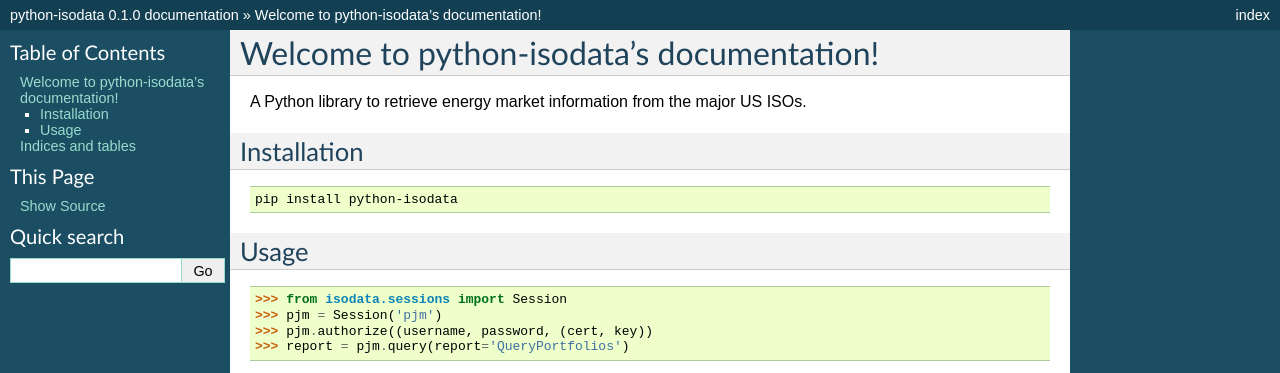
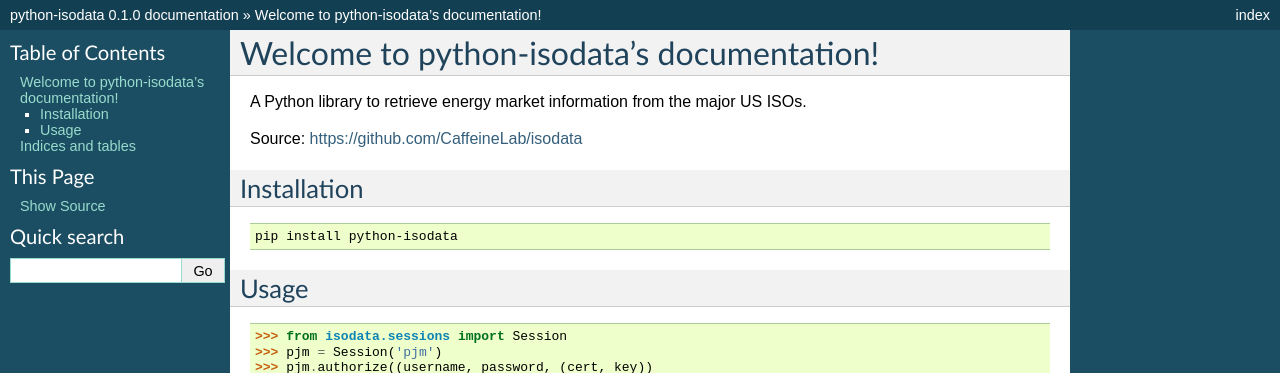
Before and after one commit to CaffeineLab/isodata, a Sphinx documentation site: the page built from docs/source/index.rst, in a window 1280 px wide, cut to the strip 0-373 px from the top of the page. Built offline with Sphinx 7.4.7, drawn with Linux system fonts in a browser that asks for light colours; some of the changed lines change nothing that is shown.

Commit message:
add source to docs

```diff
--- a/docs/source/index.rst
+++ b/docs/source/index.rst
@@ -6,6 +6,9 @@
 Welcome to python-isodata's documentation!
 ==========================================
 A Python library to retrieve energy market information from the major US ISOs.
+
+Source: https://github.com/CaffeineLab/isodata
+
 
 Installation
 ------------
```
